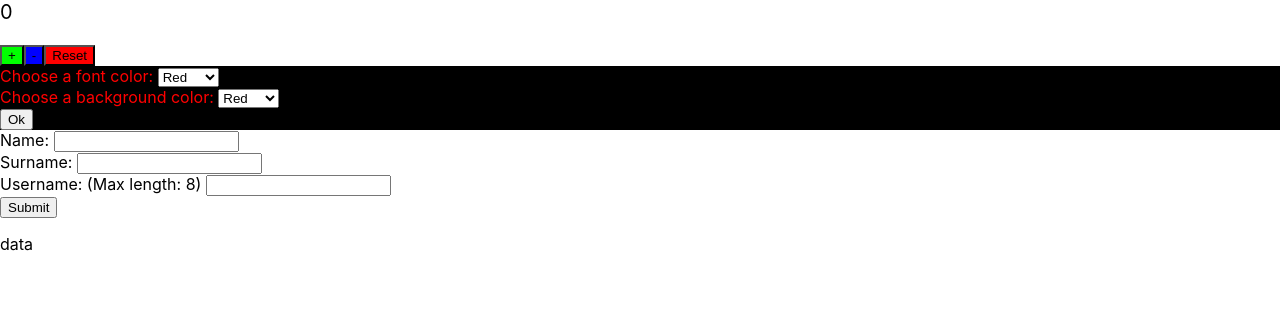
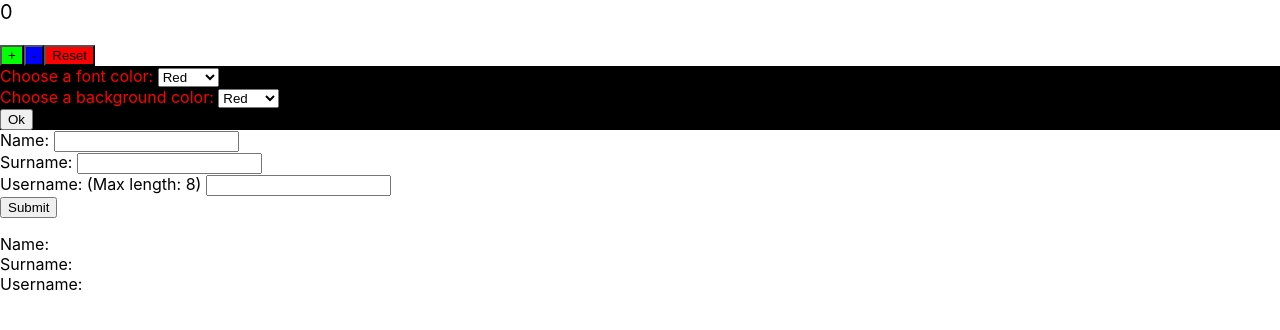
Before and after one commit to JakubAdamStachowiak/React-Sandbox, a React (Create React App) app: page / in a window 1280 px wide. Shown: the top 330 px of the page. Built offline with nearby package versions, Linux system fonts and the light colour scheme.

Commit message:
formularz z walidacją i wyświetlaniem zawartości w elemencie <p>

```diff
--- a/src/Form.tsx
+++ b/src/Form.tsx
@@ -1,10 +1,19 @@
 
+import { useState } from "react";
 import { useForm } from "react-hook-form";
 
 export default () =>{
 
+    const [name, setName] = useState("");
+    const [surname, setSurname] = useState("");
+    const [username, setUsername] = useState("");
+
     const { register, handleSubmit, watch, formState: { errors } } = useForm();
-    const onSubmit = (data: any) => alert(data.name+data.surname+data.username);
+    const onSubmit = (data: any) => {
+        setName(data.name);
+        setSurname(data.surname);
+        setUsername(data.username);
+    };
 
     return(
         <form onSubmit={handleSubmit(onSubmit)}>
@@ -16,7 +25,12 @@ export default () =>{
 
             <input type="submit" value="Submit"></input> <br></br>
 
-            <p>data</p>
+            <p>
+                Name: {name} <br></br>
+                Surname: {surname} <br></br>
+                Username: {username}
+            </p>
+
         </form>
     );
 }
```
